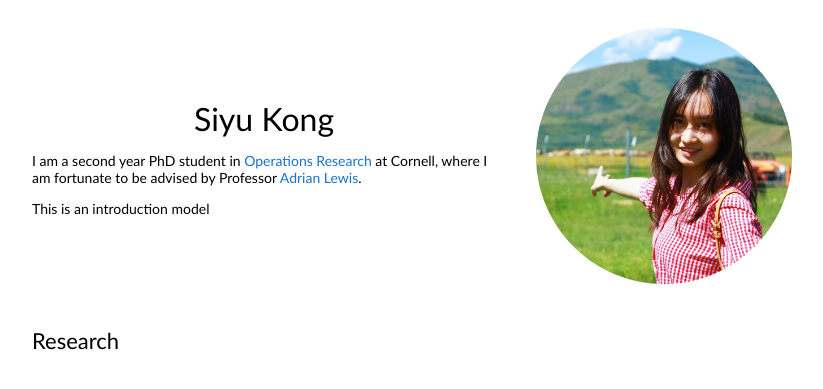
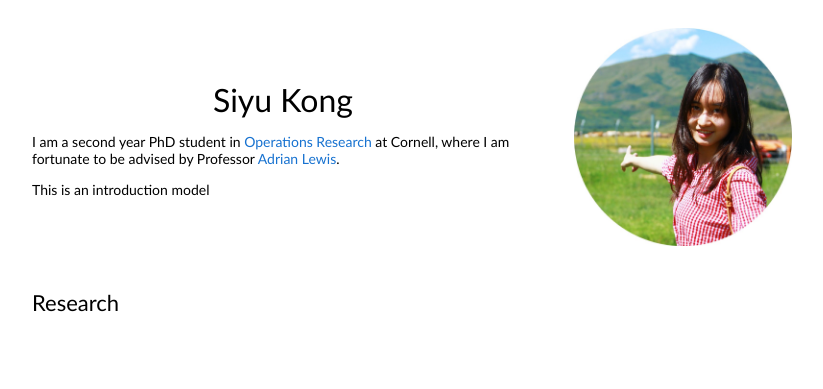
Before and after one commit to ksyautumn/ksyautumn.github.io, a Jekyll site: the page index.html, which Jekyll copies as it is, in a window 1280 px wide. Shown: the top 389 px of the page, without its empty margins (228-1051 px from the left). Built offline with Jekyll 4.4.1, drawn with Linux system fonts in a browser that asks for light colours.

Commit message:
Update index.html

```diff
--- a/index.html
+++ b/index.html
@@ -25,7 +25,7 @@
               <p> This is an introduction model
               </p>
             </td>
-            <td style="padding:2.5%;width:40%;max-width:40%">
+            <td style="padding:2.5%;width:30%;max-width:30%">
               <a href="images/Siyu.jpg"><img style="width:100%;max-width:100%" alt="profile photo" src="images/Siyu_circle.jpg" class="hoverZoomLink"></a>
             </td>
           </tr>
```
